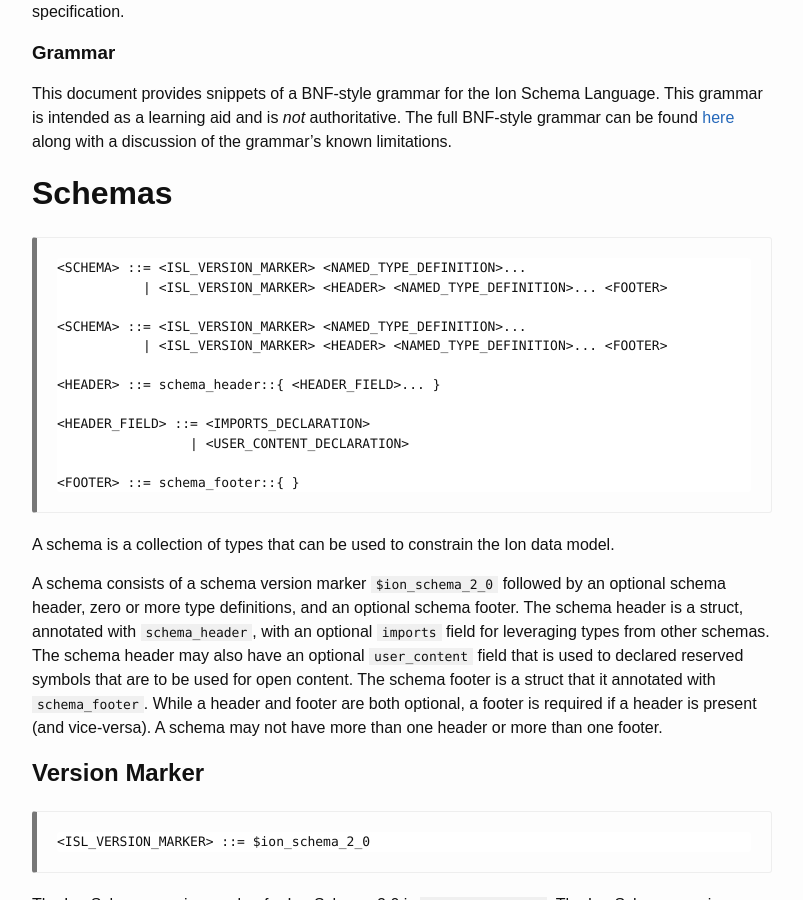
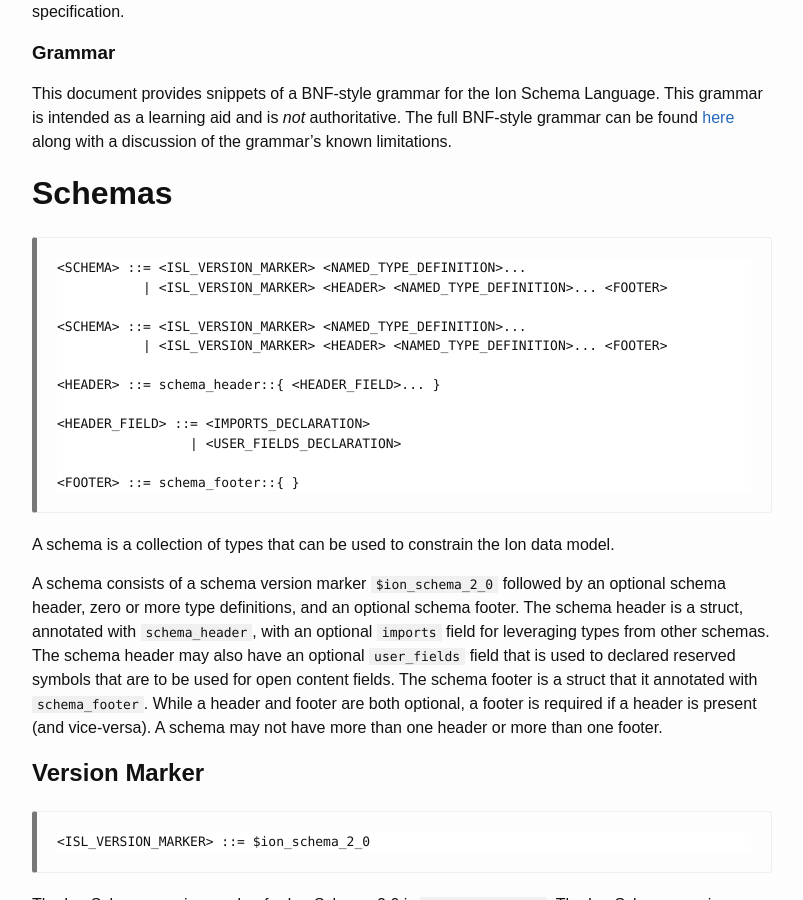
Before and after one commit to amazon-ion/ion-schema, a Jekyll site: the page built from docs/isl-2-0/spec.md, in a window 1280 px wide and 900 px high, scrolled down 1266 px. Shown: the whole window, without its empty margins (238-1041 px from the left). Built offline with Jekyll 4.4.1, drawn with Linux system fonts in a browser that asks for light colours; some of the changed text lies outside the part shown.

Commit message:
Change `user_content` to `user_fields`

````diff
--- a/_includes/grammar-2-0.txt
+++ b/_includes/grammar-2-0.txt
@@ -6,7 +6,7 @@
 <HEADER> ::= schema_header::{ <HEADER_FIELD>... }
 
 <HEADER_FIELD> ::= <IMPORTS_DECLARATION>
-                 | <USER_CONTENT_DECLARATION>
+                 | <USER_FIELDS_DECLARATION>
 
 <IMPORTS_DECLARATION> ::= imports: [ <IMPORT>... ],
 
@@ -20,11 +20,11 @@
 
 <IMPORT_TYPE_ALIAS> ::= { id: <SCHEMA_ID>, type: <TYPE_NAME>, as: <TYPE_NAME> }
 
-<USER_CONTENT_DECLARATION> ::= user_content: { <USER_CONTENT_DECLARATION_FIELD>... }
+<USER_FIELDS_DECLARATION> ::= user_fields: { <USER_FIELDS_DECLARATION_FIELD>... }
 
-<USER_CONTENT_DECLARATION_FIELD> ::= schema_header: [ <SYMBOL>... ],
-                                   | type: [ <SYMBOL>... ],
-                                   | schema_footer: [ <SYMBOL>... ],
+<USER_FIELDS_DECLARATION_FIELD> ::= schema_header: [ <SYMBOL>... ],
+                                  | type: [ <SYMBOL>... ],
+                                  | schema_footer: [ <SYMBOL>... ],
 
 <FOOTER> ::= schema_footer::{ }
 
--- a/docs/isl-2-0/spec.md
+++ b/docs/isl-2-0/spec.md
@@ -35,7 +35,7 @@ A schema is a collection of types that can be used to constrain the Ion data mod
 
 A schema consists of a schema version marker `$ion_schema_2_0` followed by an optional schema header, zero or more type definitions, and an optional schema footer.
 The schema header is a struct, annotated with `schema_header`, with an optional `imports` field for leveraging types from other schemas.
-The schema header may also have an optional `user_content` field that is used to declared reserved symbols that are to be used for open content.
+The schema header may also have an optional `user_fields` field that is used to declared reserved symbols that are to be used for open content fields.
 The schema footer is a struct that it annotated with `schema_footer`.
 While a header and footer are both optional, a footer is required if a header is present (and vice-versa).
 A schema may not have more than one header or more than one footer.
@@ -640,21 +640,21 @@ The value `null.timestamp` is never in the bounds of a timestamp range, and `tim
 
 # Open Content
 
-{% include grammar-element.md productions="user_content_declaration,user_content_declaration_field" %}
+{% include grammar-element.md productions="user_fields_declaration,user_fields_declaration_field" %}
 
 The Ion Schema 2.0 specification allows users to insert additional content that is not part of the Ion Schema language into a schema document.
 This additional content may be used for documentation, integrations with other tools or frameworks, or any other desired purpose.
 
 A schema header, type definition, or schema footer may include extra fields that are not explicitly stated in the Ion Schema specification.
 These extra fields may have any field name that is not a *keyword*.
-If the field name is a *reserved symbol*, its use as open content must be declared in the appropriate subfield of the `user_content` field in the schema header.
-For example, the reserved symbol `list_type` may be used in a type definition if `user_content: { type: [ list_type ] }` is present in the schema header.
+If the field name is a *reserved symbol*, its use as open content must be declared in the appropriate subfield of the `user_fields` field in the schema header.
+For example, the reserved symbol `list_type` may be used in a type definition if `user_fields: { type: [ list_type ] }` is present in the schema header.
 
 {% capture sample_code %}
 ```ion
 schema_header::{
   info: "This schema is about penguins.",
-  user_content: {
+  user_fields: {
     schema_header: [info],
     type: [region, crested, banded],
   }
@@ -774,7 +774,7 @@ schema_header
 timestamp_offset
 timestamp_precision
 type
-user_content
+user_fields
 utf8_byte_length
 valid_values
 ```
````
